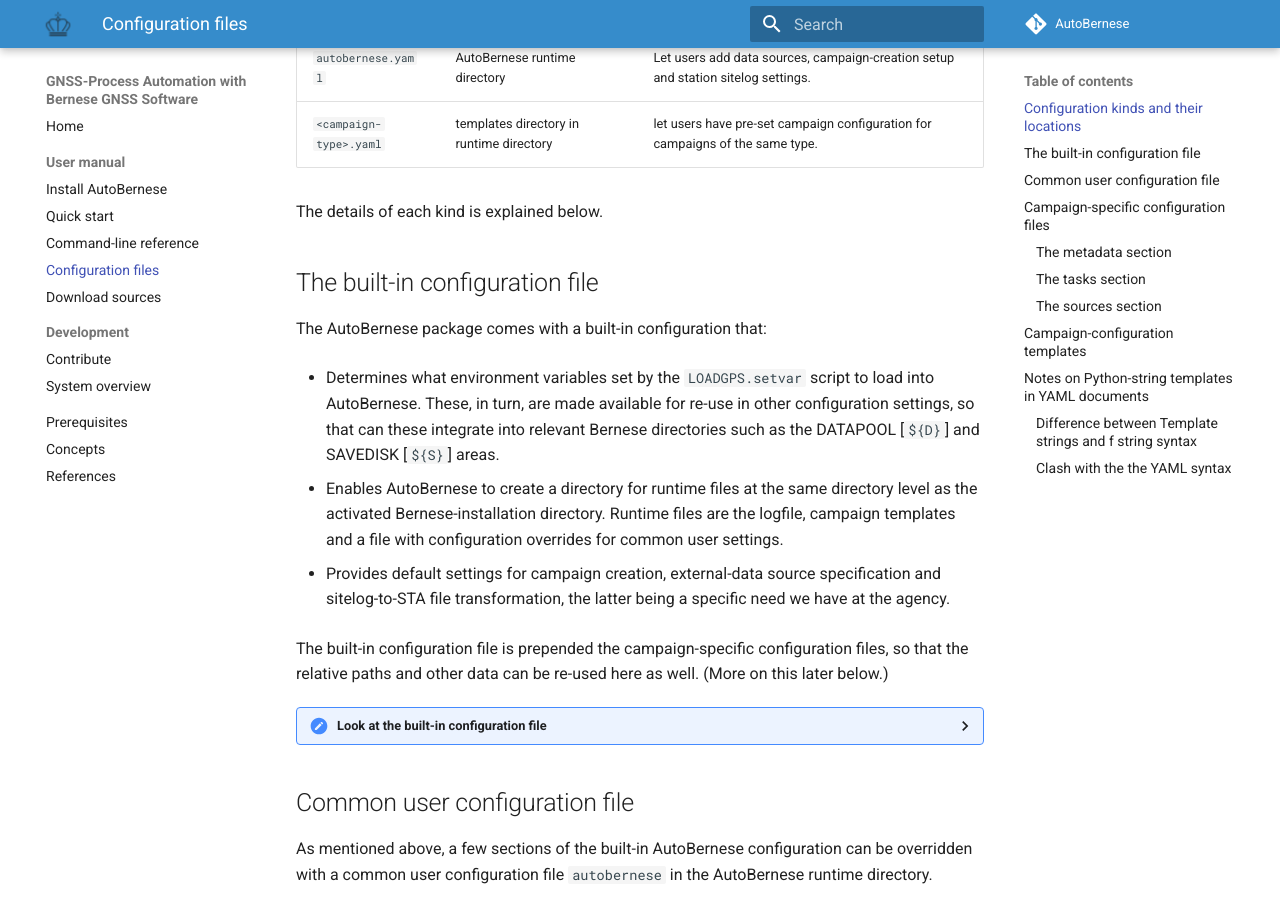
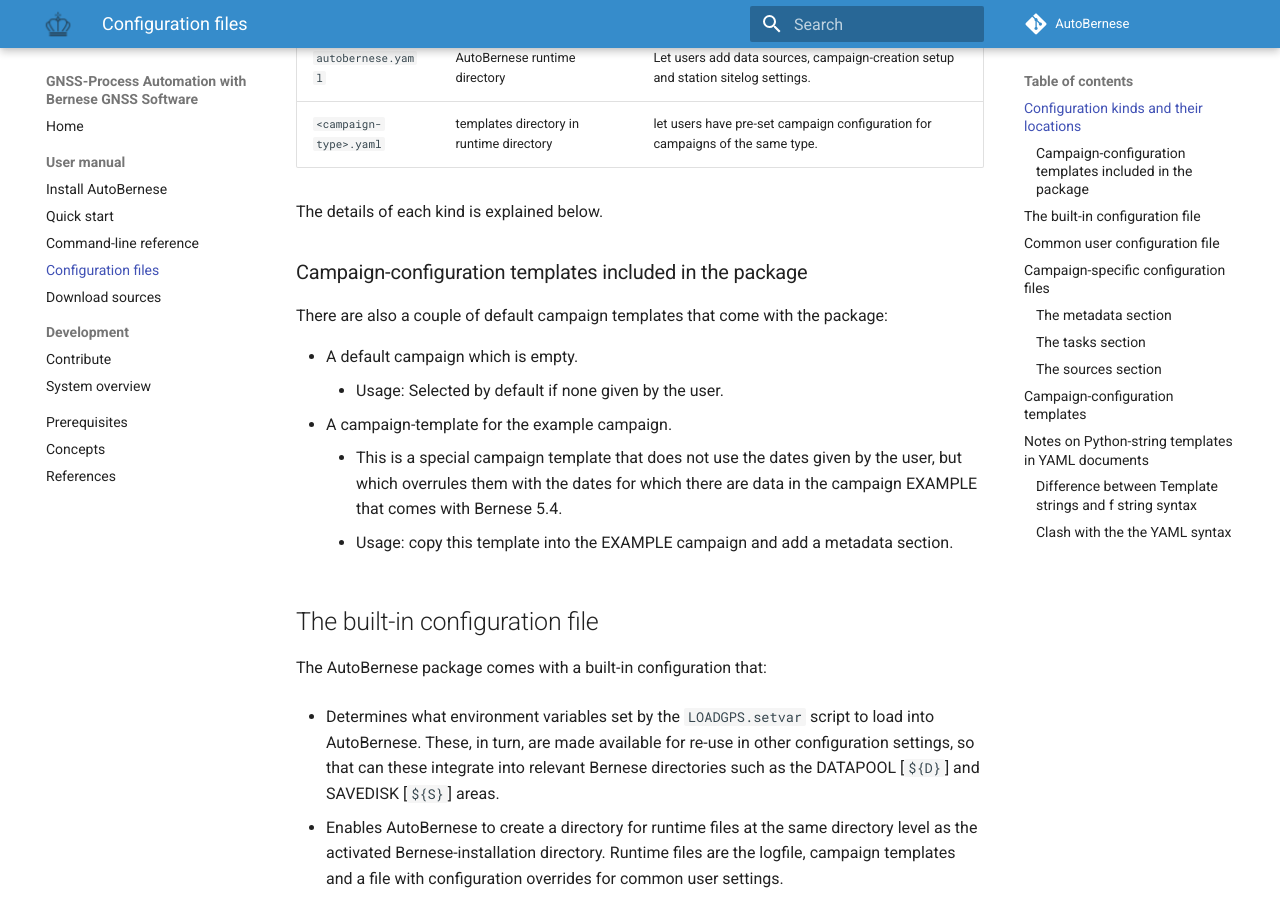
Before and after one commit to SDFIdk/AutoBernese, an MkDocs documentation site: the page built from docs/manual/configuration-files.md, in a window 1280 px wide and 900 px high, scrolled down 440 px. Built offline with MkDocs 1.6.1 and Material for MkDocs 9.7.7, drawn with Linux system fonts in a browser that asks for light colours; comment, search, counter and statistics services are not loaded.

Commit message:
Remove TODO and add example.yaml as special-case campaign template (+ documentation) that can be used to run the Bernese EXAMPLAE campaign.

```diff
--- a/docs/manual/configuration-files.md
+++ b/docs/manual/configuration-files.md
@@ -14,6 +14,19 @@
 | `<campaign-type>.yaml` | templates directory in runtime directory | let users have pre-set campaign configuration for campaigns of the same type.     |
 
 The details of each kind is explained below.
+
+### Campaign-configuration templates included in the package
+
+There are also a couple of default campaign templates that come with the package:
+
+*   A default campaign which is empty.
+    *   Usage: Selected by default if none given by the user.
+*   A campaign-template for the example campaign.
+    *   This is a special campaign template that does not use the dates given by
+        the user, but which overrules them with the dates for which there are
+        data in the campaign EXAMPLE that comes with Bernese 5.4.
+    *   Usage: copy this template into the EXAMPLE campaign and add a metadata
+        section.
 
 
 ## The built-in configuration file
--- a/setup.cfg
+++ b/setup.cfg
@@ -34,6 +34,7 @@
    bsw/campaign_header.yaml
    bsw/MENU_CMP.INP
    bsw/templates/default.yaml
+   bsw/templates/example.yaml
    configuration/env.yaml
    country_code/ISO-3166-1-alpha-3.yaml
    station/1.03.STA
--- a/src/ab/bsw/templates/example.yaml
+++ b/src/ab/bsw/templates/example.yaml
@@ -1,3 +1,9 @@
+# Custom section for some specific dates not in a range, as the example campaign
+# has data from three two-day periods. The section itself is not used by
+# AutoBernese, so the name 'custom' could be anything. The section just contains
+# a list of dates that, with the added YAML anchor may be referenced elsewhere
+# in the YAML document. This way the dates can be easily edited and re-used in
+# the relevant BPETask sections below.
 custom:
   dates: &dates
   - 2019-02-13
```
Also changed, not shown: 2 other files.
